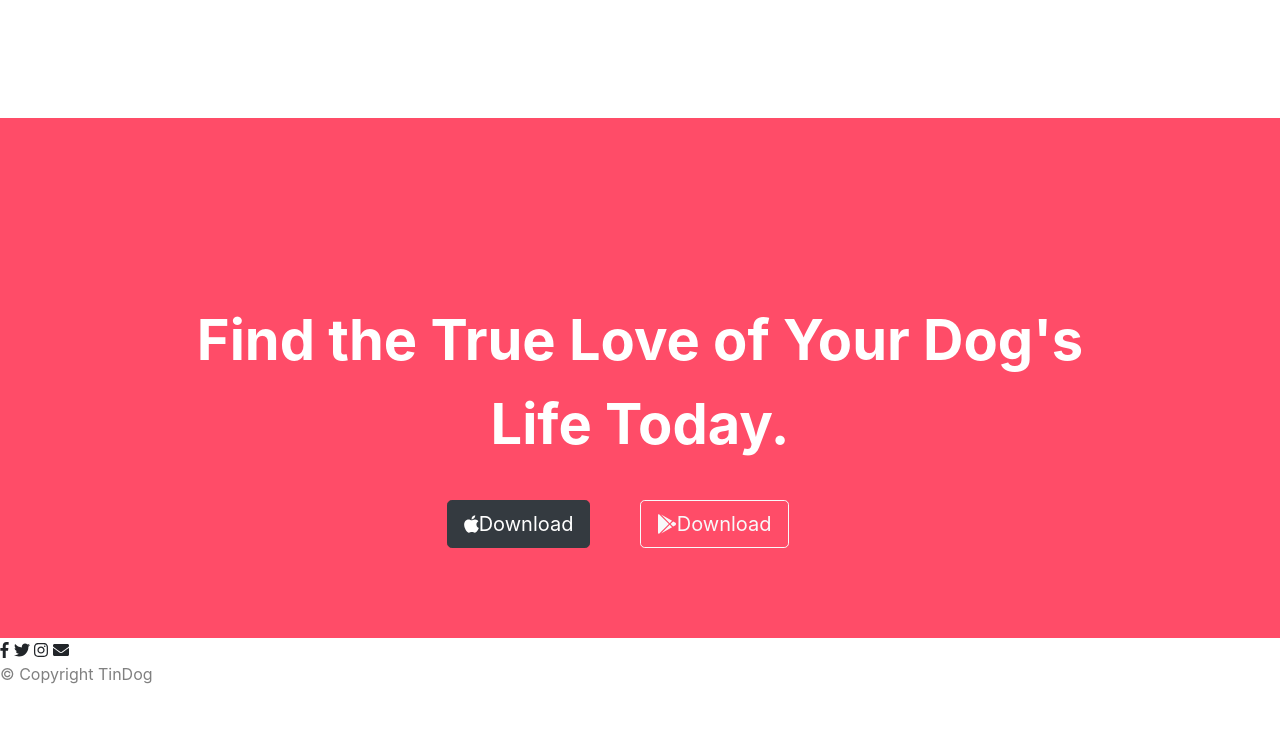
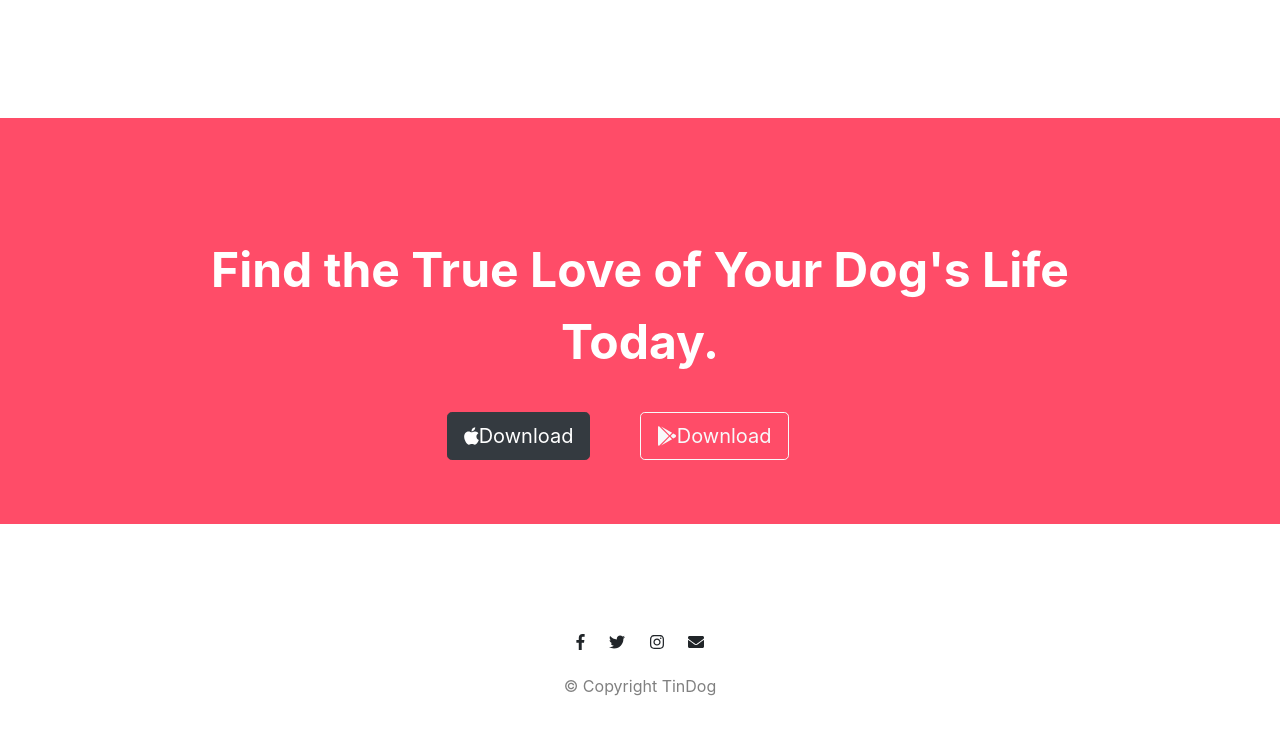
Before and after one commit to Sneha-Mittal88293/WEB-DEVELOPMENT, a plain HTML site: page Tindog/index.html in a window 1280 px wide. Shown: the part 2761-3495 px from the top of the page. Before the commit the page ends 3463 px from the top, so only its background shows below. Drawn offline with nearby package versions, Linux system fonts and the light colour scheme.

Commit message:
style sheet

```diff
--- a/Tindog/css/styles.css
+++ b/Tindog/css/styles.css
@@ -134,17 +134,25 @@
 #cta{
     background-color: #ff4c68;
     color: white;
-    padding: 7% 15%;
+    padding: 2% 15% 5%;
     text-align: center;
   }
 
 .cta-heading{
-    font-size: 3.5rem;
+    font-size: 3rem;
     line-height: 1.5;
     font-weight: bold;
 }
 
 /* Footer Section */
+#footer{
+    padding: 7% 15%;
+    text-align: center;
+}
+
+.social-icon{
+    margin: 20px 10px;
+}
 
 
 
```
